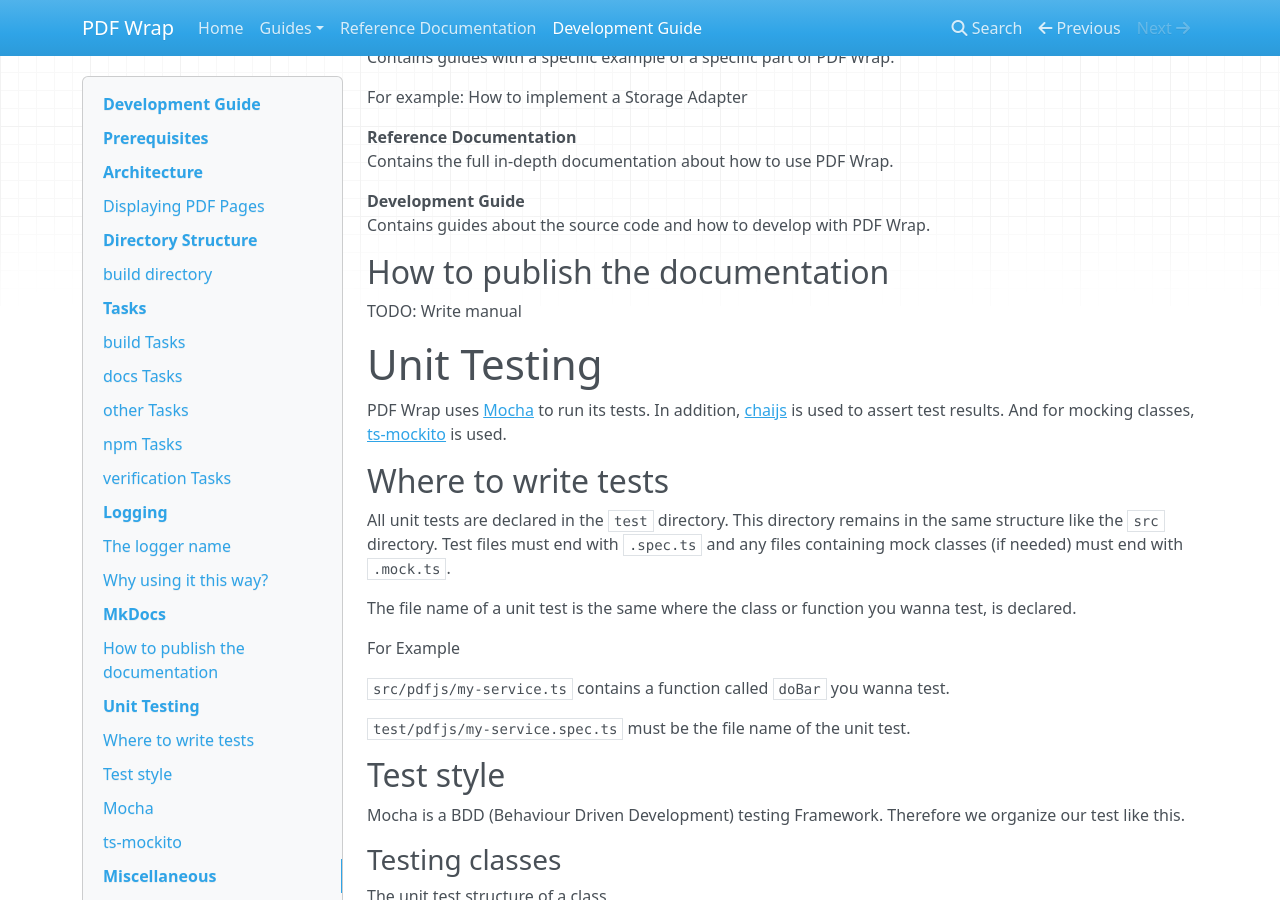
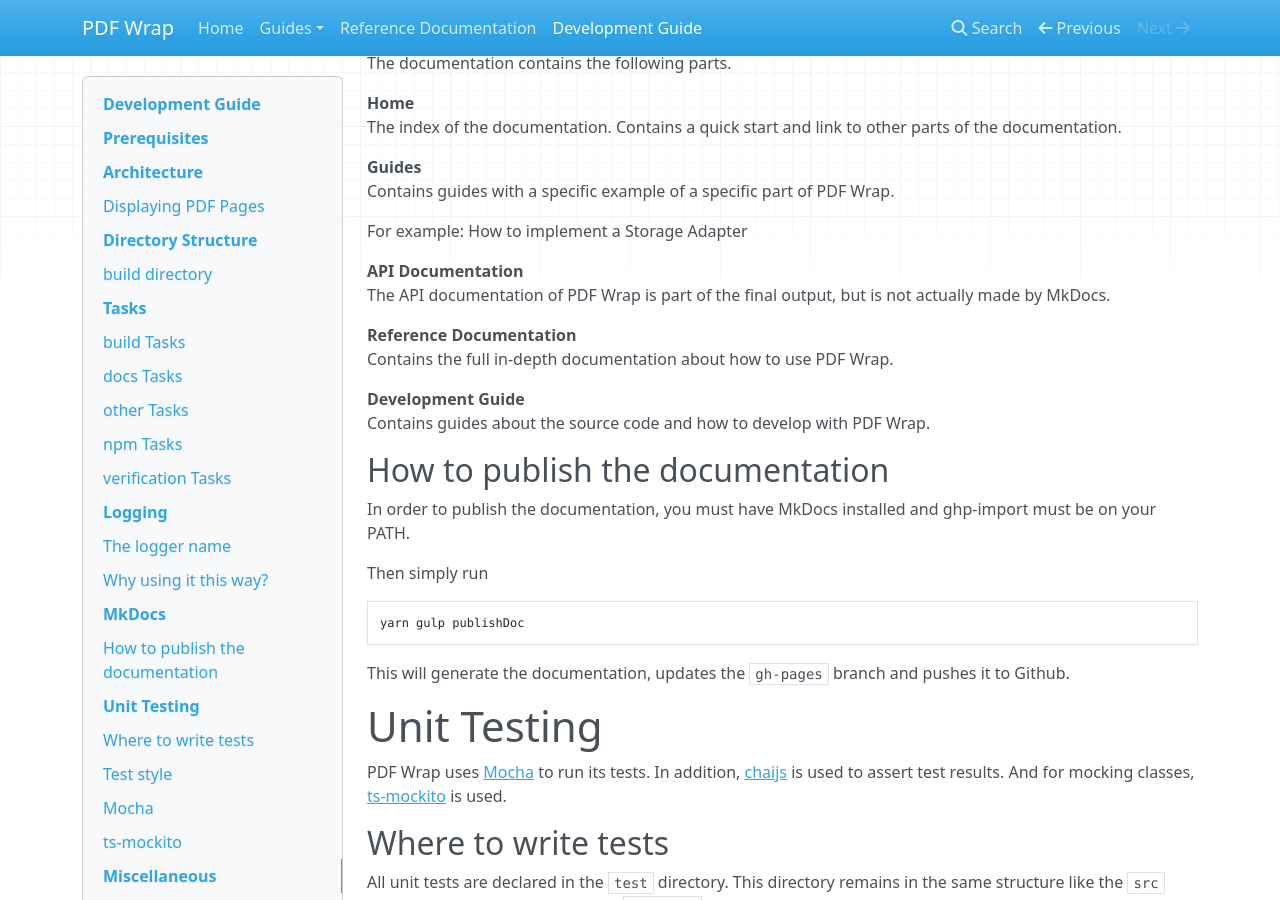
Before and after one commit to fluxapps/pdf-wrap, an MkDocs documentation site: the page built from docs/development-guide.md, in a window 1280 px wide and 900 px high, scrolled down 7317 px. Built offline with MkDocs 1.6.1, drawn with Linux system fonts in a browser that asks for light colours; nearby versions of some CDN libraries; old or Windows-style settings are respelled for this version of MkDocs; some of the changed text lies outside the part shown.

Commit message:
Update development guide

````diff
--- a/docs/development-guide.md
+++ b/docs/development-guide.md
@@ -4,7 +4,7 @@
 
 Nicolas Märchy
 
-**Version 0.0.1**
+**Version 1.0.0**
 
 Copyright &copy; 2018 studer + raimann ag, <a rel="license" href="http://creativecommons.org/licenses/by-sa/4.0/">Creative Commons Attribution-ShareAlike 4.0 International License</a>.
 
@@ -38,7 +38,7 @@ Every page is displayed in a specific way.
 This layer contains any text highlighting with a 100% opacity. It is beneath the actual
 rendered PDF page, so it won't cover the text.
 
-**PDF Layer**<br>
+**PDF LAYER**<br>
 Is the actual PDF page rendered as svg by PDF.js.
 
 **HIGHLIGHT LAYER TRANSPARENCY**<br>
@@ -123,6 +123,10 @@ It is structured in a specific way.
 * With README file
 * With CHANGELOG file
 * With modified package.json file
+
+**4. /docs - Built Documentation**
+
+* Generated documentation like MkDocs or Typedoc
 
 # Tasks
 
@@ -213,7 +217,7 @@ Lints the typescript code.
 
 PDF Wrap uses [typescript-logging](https://github.com/mreuvers/typescript-logging).
 
-The configuration abstracted to the user, to enable a unified log output.
+The configuration is abstracted to the user, to enable a unified log output.
 
 ## The logger name
 
@@ -284,6 +288,9 @@ Contains guides with a specific example of a specific part of PDF Wrap.
 
 For example: How to implement a Storage Adapter
 
+**API Documentation**<br>
+The API documentation of PDF Wrap is part of the final output, but is not actually made by MkDocs.
+
 **Reference Documentation**<br>
 Contains the full in-depth documentation about how to use PDF Wrap.
 
@@ -292,8 +299,17 @@ Contains guides about the source code and how to develop with PDF Wrap.
 
 ## How to publish the documentation
 
-TODO: Write manual
+In order to publish the documentation, you must have MkDocs installed
+and ghp-import must be on your PATH.
 
+Then simply run
+
+```
+yarn gulp publishDoc
+```
+
+This will generate the documentation, updates the `gh-pages` branch
+and pushes it to Github.
 
 # Unit Testing
 
````
Also changed, not shown: docs/resources/img/pdf_wrap_build_directory_structure.jpg.
